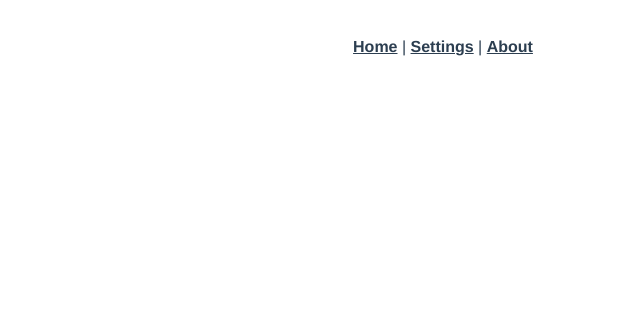
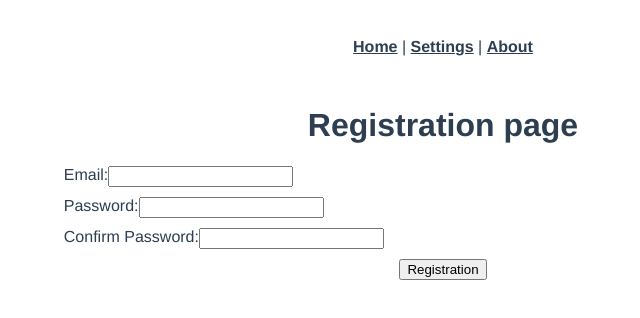
Before and after one commit to kvarlamov/time-helper-fb, a Vue app: page /registration in a window 1280 px wide. Shown: the top 318 px of the page, without its empty margins (197-837 px from the left). Built offline with nearby package versions, Linux system fonts and the light colour scheme.

Commit message:
added Vuex. FIREBASE - AUTH Start

```diff
--- a/package.json
+++ b/package.json
@@ -9,8 +9,10 @@
   },
   "dependencies": {
     "core-js": "^3.6.5",
+    "firebase": "^8.2.9",
     "vue": "^2.6.11",
-    "vue-router": "^3.2.0"
+    "vue-router": "^3.2.0",
+    "vuex": "^3.6.2"
   },
   "devDependencies": {
     "@vue/cli-plugin-babel": "~4.5.0",
--- a/src/main.js
+++ b/src/main.js
@@ -1,6 +1,12 @@
 import Vue from 'vue';
+import store from './store/index'
 import App from './App.vue';
 import router from './router';
+import firebase from 'firebase/app';
+import "firebase/auth";
+import "firebase/database";
+import "firebase/storage";
+// import "firebase/firestore";
 
 Vue.config.productionTip = false;
 
@@ -22,5 +28,21 @@ Vue.filter('timeFormatter', function (t) {
 
 new Vue({
   router,
-  render: h => h(App)
+  store,
+  render: h => h(App),
+  created() {
+    var firebaseConfig = {
+      apiKey: "AIzaSyBUD9kYKQ26P6DrQjBqgFGcwJxWeU-Jc0g",
+      authDomain: "time-helper-b6956.firebaseapp.com",
+      databaseURL: "https://time-helper-b6956-default-rtdb.firebaseio.com",
+      projectId: "time-helper-b6956",
+      storageBucket: "time-helper-b6956.appspot.com",
+      messagingSenderId: "873718315988",
+      appId: "1:873718315988:web:a682a0ae9f31620730b441",
+      measurementId: "G-HG7M2Y29H5"
+    };
+    // Initialize Firebase
+    firebase.initializeApp(firebaseConfig);
+    console.log(firebase);
+  }
 }).$mount('#app');
--- a/src/router/index.js
+++ b/src/router/index.js
@@ -9,6 +9,16 @@ const routes = [
     path: '/',
     name: 'Home',
     component: Home
+  },
+  {
+    path: '/registration',
+    name: 'Registration',
+    component: () => import(/* webpackChunkName: "settings" */ '../views/Registration.vue')
+  },
+  {
+    path: '/logon',
+    name: 'Login',
+    component: () => import(/* webpackChunkName: "settings" */ '../views/Login.vue')
   },
   {
     path: '/settings',
--- /dev/null
+++ b/src/store/index.js
@@ -0,0 +1,12 @@
+import Vue from 'vue'
+import Vuex from 'vuex'
+
+import user from './user'
+
+Vue.use(Vuex)
+
+export default new Vuex.Store({
+    modules: {
+        user
+    }
+})
--- /dev/null
+++ b/src/store/user.js
@@ -0,0 +1,38 @@
+import firebase from 'firebase/app';
+import User from '../user_help'
+
+export default {
+    state: {
+        user: null
+      },
+      mutations: {
+        SET_USER (state, user) {
+          state.user = user;
+          console.log(state.user);
+        }
+      },
+      actions: {
+        async registerUser({commit}, {email, password}){
+            // const user = await firebase.auth().createUserWithEmailAndPassword(email, password);
+            // commit('REGISTER_USER', user);
+            return await firebase.auth().createUserWithEmailAndPassword(email, password).then((user) => {
+                commit('SET_USER', new User(user.user.uid));
+            }).catch(error => {throw new Error(error.message)});
+        },
+        async loginUser({commit}, {email, password}){
+            // const user = await firebase.auth().createUserWithEmailAndPassword(email, password);
+            // commit('REGISTER_USER', user);
+            return await firebase.auth().signInWithEmailAndPassword(email, password).then((user) => {
+                commit('SET_USER', new User(user.user.uid));
+            }).catch(error => {throw new Error(error.message)});
+        }
+      },
+      getters: {
+        user(state) {
+            return state.user;
+        },
+        checkUser(state) {
+            return state.user !== null;
+        }
+      }
+}
--- /dev/null
+++ b/src/user_help.js
@@ -0,0 +1,5 @@
+export default class User {
+    constructor(id) {
+        this.id =id;
+    }
+}
--- /dev/null
+++ b/src/views/Login.vue
@@ -0,0 +1,49 @@
+<template>
+  <div>
+      <h1>Login page</h1>
+      <form>
+          <div class="style2">
+              <label for="email">Email: </label>
+              <input type="text" name="email" id="email" v-model="email">
+          </div>
+          <div class="style2">
+              <label for="password">Password: </label>
+              <input type="text" name="password" id="password" v-model="password">
+          </div>
+          <button @click.prevent="logOn">Login</button>
+      </form>
+  </div>
+</template>
+
+<script>
+
+export default {
+    name: 'Registration',
+    data: function(){
+      return {
+        email: '',
+        password: '',
+        cpassword: ''
+      }
+    },
+    methods: {
+        logOn() {
+            const user = {
+                email: this.email,
+                password: this.password
+            }
+
+            this.$store.dispatch('loginUser', user)
+            .then(() => {
+                console.log('ok')
+                this.$router.push('/')
+            })
+            .catch(error => console.log("error: " + error));
+        }
+    }
+}
+</script>
+
+<style>
+
+</style>
--- /dev/null
+++ b/src/views/Registration.vue
@@ -0,0 +1,58 @@
+<template>
+  <div>
+      <h1>Registration page</h1>
+      <form>
+          <div class="style2">
+              <label for="email">Email: </label>
+              <input type="text" name="email" id="email" v-model="email">
+          </div>
+          <div class="style2">
+              <label for="password">Password: </label>
+              <input type="text" name="password" id="password" v-model="password">
+          </div>
+          <div class="style2">
+              <label for="cpassword">Confirm Password: </label>
+              <input type="text" name="cpassword" id="cpassword" v-model="cpassword">
+          </div>
+          <button @click.prevent="registration">Registration</button>
+      </form>
+  </div>
+</template>
+
+<script>
+
+export default {
+    name: 'Registration',
+    data: function(){
+      return {
+        email: '',
+        password: '',
+        cpassword: ''
+      }
+    },
+    methods: {
+        registration() {
+            if (this.password != this.cpassword) {
+              alert("Passwords don't matches!!!");
+            } else {
+                const user = {
+                  email: this.email,
+                  password: this.password
+                }
+
+                this.$store.dispatch('registerUser', user)
+                .then(() => {
+                  console.log('ok')
+                  this.$router.push('/')
+                })
+                .catch(error => console.log("error: " + error));
+            }
+
+        }
+    }
+}
+</script>
+
+<style>
+
+</style>
```
Also changed, not shown: todo.txt, 1 other file (tests, documents, lock files or other folders).
